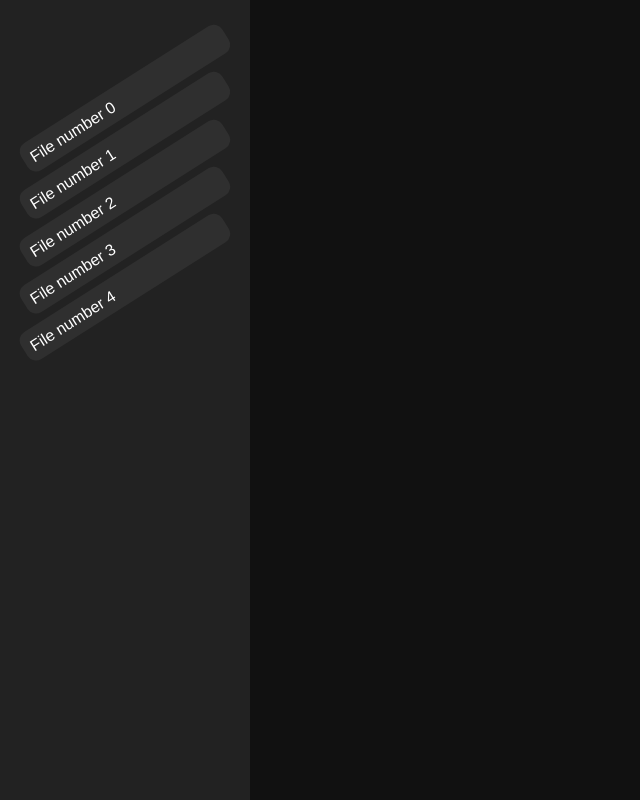
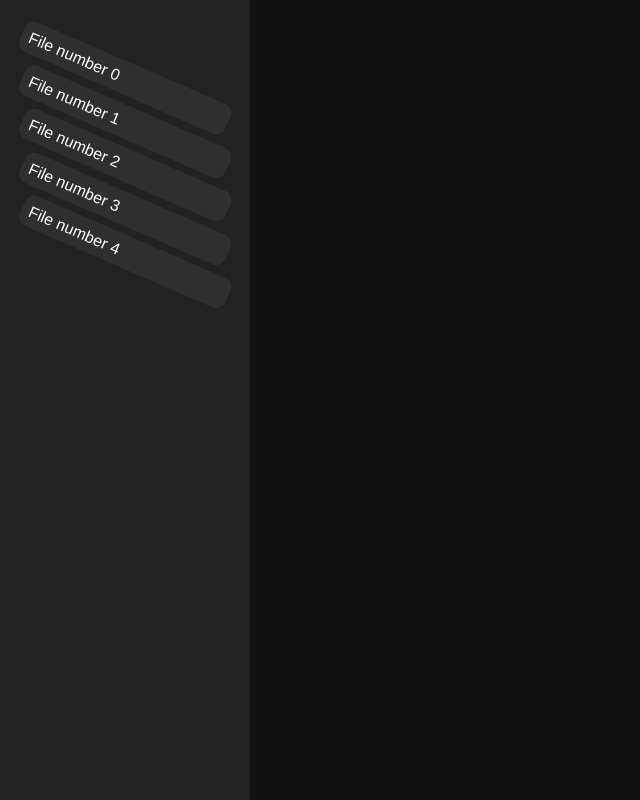
Before and after one commit to 42sh-grrr/69ping_prototype, a React (Vite) app: page / in a window 1280 px wide. Shown: the whole page, without its empty margins (0-640 px from the left). Built offline with nearby package versions, Linux system fonts and the light colour scheme; no server answers.

Commit message:
rotade code

```diff
--- a/src/components/code_editor.module.scss
+++ b/src/components/code_editor.module.scss
@@ -4,6 +4,9 @@
   position: relative;
 
   .the-code {
+    --rotcont-gap: 0.5rem;
+    --rotcont-height: calc(2rem);
+
     font-family: monospace;
 
     padding: 0.5rem;
--- a/src/components/code_editor.tsx
+++ b/src/components/code_editor.tsx
@@ -7,9 +7,9 @@ export type Props = React.PropsWithChildren & {
 
 export function CodeEditor(props: Props) {
   return <div className={classes["code-editor"]}>
-    <div className={classes["the-code"]}>
+    <div className={classes["the-code"] + " rotated-container"}>
       {props.code.split("\n")
-        .map((line, i) => <pre key={i} className={classes["line"]}>{line}</pre>)}
+        .map((line, i) => <pre key={i} className={classes["line"] + " rotated-element"}>{line}</pre>)}
     </div>
   </div>;
 }
--- a/src/components/filepicker.module.scss
+++ b/src/components/filepicker.module.scss
@@ -2,12 +2,10 @@
 .file-picker {
   background-color: var(--color-file-picker);
 
-  --gap: 0.5rem;
-  --container-width: 250px;
-  --width: calc(var(--container-width) - var(--gap) * 2);
-  --height: calc(2rem);
+  width: 250px;
 
-  width: var(--container-width);
+  --rotcont-gap: 0.5rem;
+  --rotcont-height: calc(2rem);
 
   >ul {
     width: 100%;
@@ -16,6 +14,8 @@
   }
 
   >ul>li {
+    width: 100%;
+
     display: flex;
     align-items: start;
     justify-content: start;
@@ -25,15 +25,3 @@
     padding: 0.5rem;
   }
 }
-
-:global(.angle-inverted) .file-picker {
-  >ul {
-    /* justify-content: end; */
-    align-items: end;
-  }
-
-  >ul>li {
-    transform-origin: bottom right;
-    --dl: calc(var(--height) * tan(-1 * var(--angle)));
-  }
-}
--- a/src/index.tsx
+++ b/src/index.tsx
@@ -15,7 +15,7 @@ root.render(<App />);
 
 const frame = (t: number) => {
   t /= 1000;
-  const angle = (window as any).customAngle ?? Math.sin(t) * 45;
+  const angle = (window as any).customAngle ?? Math.sin(t / 10) * 45;
   document.documentElement.style.setProperty('--angle', `${angle}deg`);
 
   if (angle > 0) {
--- a/src/rotated.scss
+++ b/src/rotated.scss
@@ -2,30 +2,35 @@
 /*
 to-set:
   // gap between elements
-  --gap: 0.5rem;
-  // width of the container
-  --container-width: 250px;
-  // width of each element
-  --width: calc(var(--container-width) - var(--gap) * 2);
+  --rotcont-gap: 0.5rem;
   // height of each element
-  --height: calc(2rem);
+  --rotcont-height: calc(2rem);
 */
 .rotated-container {
   display: block;
-  width: var(--container-width);
 
   display: flex;
   flex-direction: column;
 
-  --hc: calc((var(--gap) + var(--height)) / cos(var(--angle)));
-  gap: calc(var(--hc) - var(--height));
+  --rotcont-hc: calc((var(--rotcont-gap) + var(--rotcont-height)) / cos(var(--angle)));
+  gap: calc(var(--rotcont-hc) - var(--rotcont-height));
 
   >.rotated-element {
-    --dl: calc(var(--height) * tan(var(--angle)));
-    height: var(--height);
-    width: calc(100% / cos(var(--angle)) - var(--dl));
+    --rotcont-dl: calc(var(--rotcont-height) * tan(var(--angle)));
+    height: var(--rotcont-height);
+    width: calc(100% / cos(var(--angle)) - var(--rotcont-dl));
 
     transform: rotate(var(--angle));
     transform-origin: bottom left;
   }
 }
+
+.angle-inverted .rotated-container {
+  /* justify-content: end; */
+  align-items: end;
+
+  >.rotated-element {
+    transform-origin: bottom right;
+    --rotcont-dl: calc(var(--rotcont-height) * tan(-1 * var(--angle)));
+  }
+}
```
